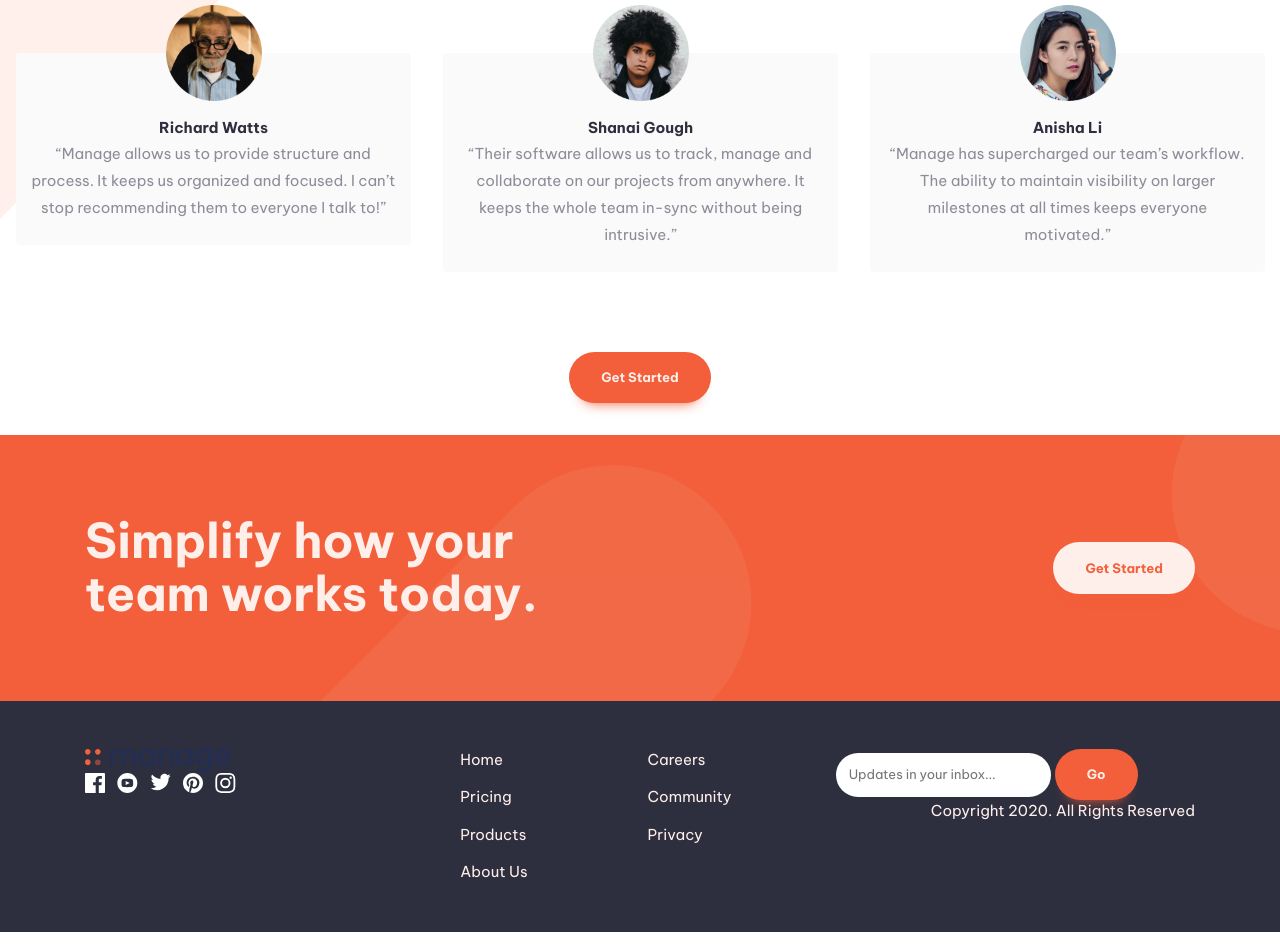
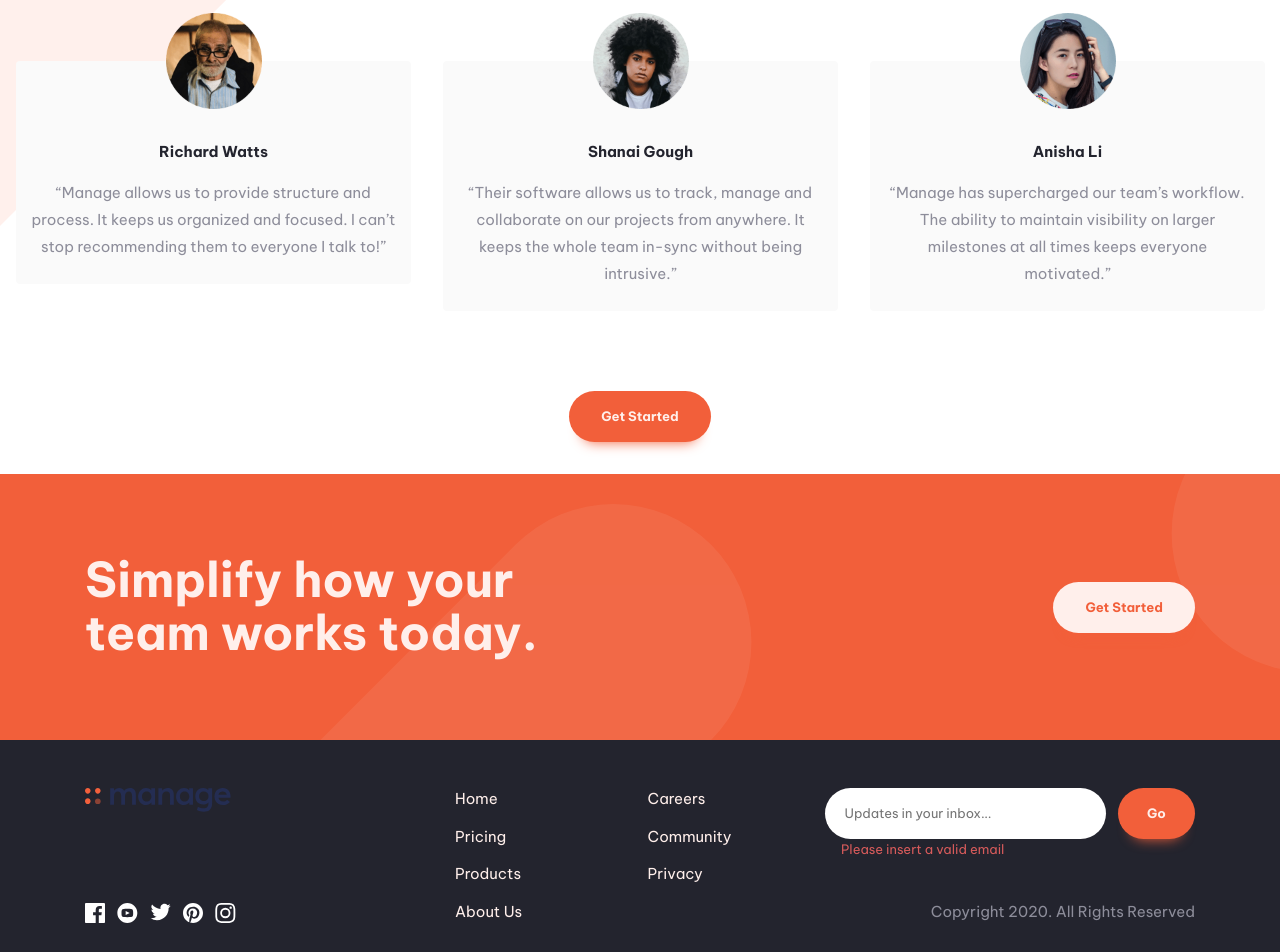
Before and after one commit to MahdiSohaily/Manage-landing-page, a website built with Vite: page index.html in a window 1280 px wide and 2400 px high. Shown: the part 1448-2400 px from the top of the page. Built offline with nearby package versions, Linux system fonts and the light colour scheme.

Commit message:
footer form fixed partialy

```diff
--- a/index.html
+++ b/index.html
@@ -116,7 +116,7 @@
         <div class="card">
           <img src="./images/avatar-anisha.png" alt="customer avatar-ali">
           <div class="card-description">
-            <p class="fw-bold">Anisha Li</p>
+            <p class="fw-bold text-dark-blue padding-block-400">Anisha Li</p>
             <p>
               “Manage has supercharged our team’s workflow. The ability to maintain visibility on larger milestones at
               all times keeps everyone motivated.”
@@ -127,7 +127,7 @@
         <div class="card">
           <img src="./images/avatar-ali.png" alt="customer avatar-ali">
           <div class="card-description">
-            <p class="fw-bold">Ali Bravo</p>
+            <p class="fw-bold text-dark-blue padding-block-400">Ali Bravo</p>
             <p>
               “We have been able to cancel so many other subscriptions since using Manage. There is no more
               cross-channel confusion and everyone is much more focused.”
@@ -138,7 +138,7 @@
         <div class="card">
           <img src="./images/avatar-richard.png" alt="customer avatar-ali">
           <div class="card-description">
-            <p class="fw-bold">Richard Watts</p>
+            <p class="fw-bold text-dark-blue padding-block-400">Richard Watts</p>
             <p>
               “Manage allows us to provide structure and process. It keeps us organized and focused. I can’t stop
               recommending them to everyone I talk to!”
@@ -149,7 +149,7 @@
         <div class="card">
           <img src="./images/avatar-shanai.png" alt="customer avatar-ali">
           <div class="card-description">
-            <p class="fw-bold">Shanai Gough</p>
+            <p class="fw-bold text-dark-blue padding-block-400">Shanai Gough</p>
             <p>
               “Their software allows us to track, manage and collaborate on our projects from anywhere. It keeps the
               whole team in-sync without being intrusive.”
@@ -166,7 +166,7 @@
       <div class="container">
         <div class="even-column vertical-item-center">
           <div class="column">
-            <p class="fs-primary-heading fw-bold">Simplify how your team works today.</p>
+            <p class="fs-primary-heading fw-bold text-pale-red">Simplify how your team works today.</p>
           </div>
           <div class="vertical-item-center justify-self-end column">
             <button class="button" data-type="inverted">Get Started</button>
@@ -217,9 +217,9 @@
             </nav>
           </div>
           <div class="form column-sm">
-            <form action="#">
-              <input type="email" name="email" id="email" placeholder="Updates in your inbox...">
-              <input type="submit" class="button" value="Go">
+            <form action="#" class="wide-form">
+              <input style="flex-grow: 9;" type="email" name="email" id="email" placeholder="Updates in your inbox...">
+              <input style="flex-grow: 1;" type="submit" class="button form-button" value="Go">
             </form>
             <p class="justify-self-end">Copyright 2020. All Rights Reserved</p>
           </div>
--- a/style.css
+++ b/style.css
@@ -5,7 +5,8 @@
   --light-gray: hsl(0, 0%, 98%);
   --pale-red-300: hsl(12, 22%, 95%);
   --pale-red: hsl(13, 100%, 96%);
-  --dark-blue: hsl(233, 15%, 21%);
+  --dark-blue-100: hsl(236, 13%, 24%);
+  --dark-blue-200: hsl(235, 13%, 16%);
   --dark-blue-paragraph: hsl(240, 6%, 58%);
   --primary-dark-blue: hsl(236, 32%, 28%);
   --primary-bright-red: hsl(12, 88%, 59%);
@@ -145,7 +146,7 @@ smooth scroll for people that prefer not to see them */
 }
 
 .text-dark-blue {
-  color: var(--dark-blue);
+  color: var(--dark-blue-200);
 }
 
 .text-primary-blue {
@@ -161,7 +162,7 @@ smooth scroll for people that prefer not to see them */
 }
 
 .bg-dark-blue {
-  background-color: var(--dark-blue);
+  background-color: var(--dark-blue-200);
 }
 
 .bg-primary-blue {
@@ -222,6 +223,10 @@ smooth scroll for people that prefer not to see them */
   padding-block: var(--size-400);
 }
 
+p{
+  color: var(--dark-blue-paragraph);
+}
+
 h1,
 h2 {
   color: var(--primary-dark-blue);
@@ -235,13 +240,14 @@ h2 {
   margin-inline: auto;
 }
 
-.even-column {
+/* .even-column {
   display: grid;
   gap: 1rem;
-}
+} */
 
 .even-column {
   display: flex;
+  flex-wrap: wrap;
   flex-direction: column;
   justify-content: space-between;
 }
@@ -260,6 +266,10 @@ h2 {
   }
 
   .column-sm {
+    display: flex;
+    flex-wrap: wrap;
+    flex-direction: column;
+    justify-content: space-between;
     flex: 33%;
   }
 }
@@ -275,14 +285,12 @@ h2 {
     line-height: 1.8;
     max-width: 32ch;
     margin-bottom: 1rem;
-    color: var(--dark-blue-paragraph);
   }
 }
 
 p:not([class]) {
   line-height: 1.8;
   max-width: 32ch;
-  color: var(--dark-blue-paragraph);
 }
 
 p[data-width='wide'] {
@@ -314,7 +322,6 @@ p[data-width='wide'] {
 
   .intro {
     max-width: 32ch;
-    color: var(--dark-blue-paragraph);
   }
 
   .pb-200 {
@@ -336,13 +343,15 @@ p[data-width='wide'] {
 
 /* General Styles */
 
-body,html{
+body,
+html {
   width: 100%;
   height: 100%;
   margin: 0;
   padding: 0;
   overflow-x: hidden;
 }
+
 body {
   font-family: var(--ff-body);
   font-size: var(--fs-body);
@@ -470,7 +479,7 @@ body {
   position: relative;
 }
 
-.graph-section::after{
+.graph-section::after {
   content: '';
   position: absolute;
   width: 100%;
@@ -483,10 +492,11 @@ body {
   right: -35%;
   z-index: -1;
 }
+
 @media screen and (max-width:30em) {
-  .graph-section::after{
+  .graph-section::after {
     top: -50%;
-  right: -35%;
+    right: -35%;
   }
 }
 
@@ -544,6 +554,7 @@ body {
   color: var(--pale-red);
   background-color: var(--primary-bright-red);
 }
+
 @media screen and (max-width:50em) {
   .numbered-list li::before {
     width: 6rem;
@@ -563,6 +574,7 @@ body {
   text-align: center;
   padding-bottom: var(--size-600);
 }
+
 .carousel {
   display: flex !;
   /* padding: var(--size-300); */
@@ -680,21 +692,49 @@ button[aria-selected='true'] {
   color: var(--primary-bright-red);
 }
 
-/* 5.3 footer form section */
-
-input[type='email'],
-input[type='email']:focus {
-  width: 60%;
-  border-radius: 100vmax;
-  border: none;
-  outline: none;
-  padding-block: var(--size-300);
-  padding-left: 1em;
-  font-size: var(--fs-300);
-}
-
 .footer-nav-columns {
   columns: 2;
   -webkit-columns: 2;
   -moz-columns: 2;
 }
+
+/* 5.3 footer form section */
+
+.wide-form {
+  display: flex;
+  flex-wrap: wrap;
+}
+
+input[type='email'],
+input[type='email']:focus {
+  position: relative;
+  border-radius: 100vmax;
+  border: none;
+  outline: none;
+  padding-block: var(--size-200);
+  padding-left: 1.5em;
+  font-size: var(--fs-300);
+}
+
+.form-button {
+  margin-left: var(--size-300);
+  padding: var(--size-450) var(--size-500);
+}
+
+input[type='email']:invalid {
+  color: hsl(0, 61%, 60%);
+}
+
+form {
+  position: relative;
+  /* overflow: hidden; */
+}
+
+form::before {
+  content: 'Please insert a valid email';
+  position: absolute;
+  font-size: var(--fs-300);
+  color: hsl(0, 61%, 60%);
+  top: 102%;
+  left: 1rem;
+}
```
